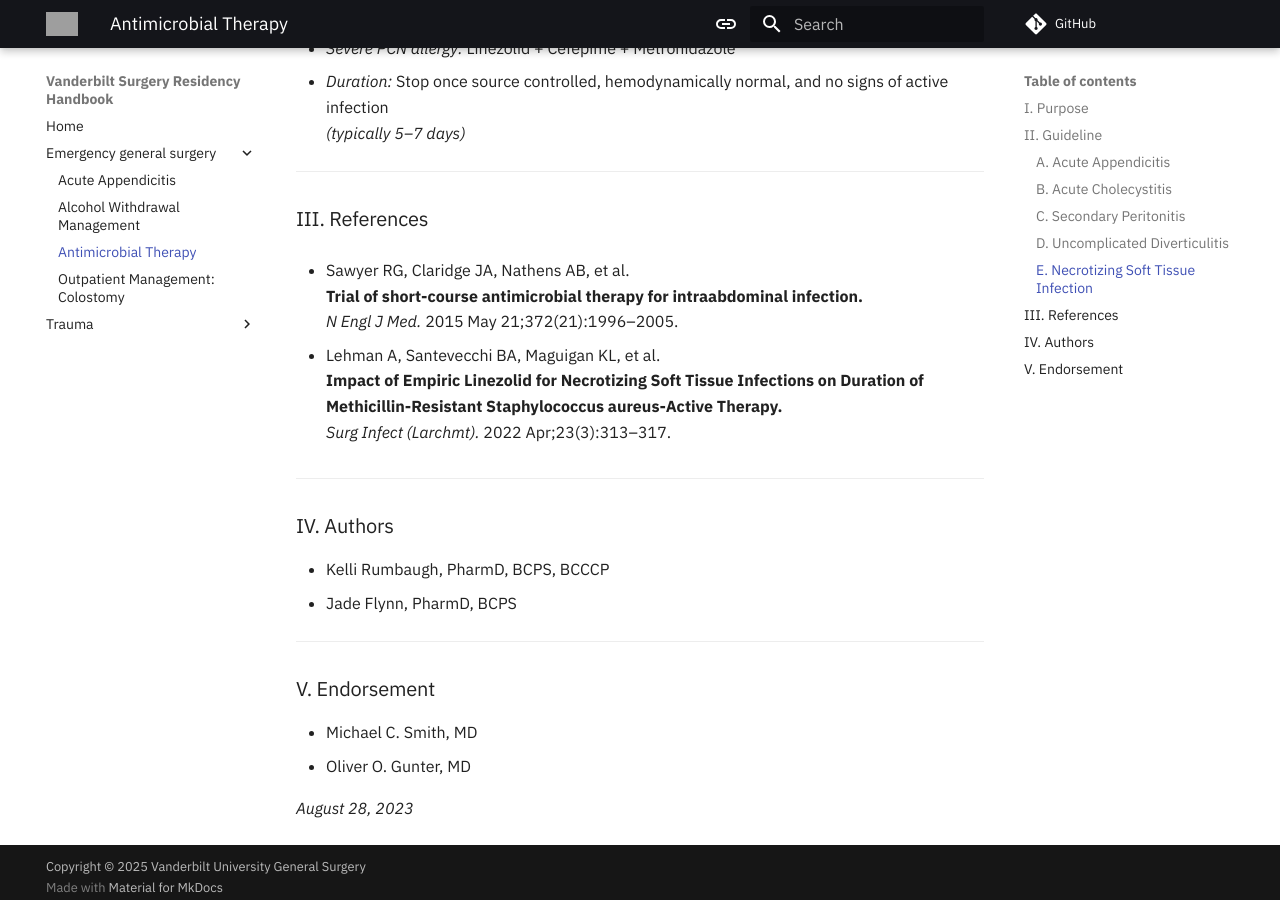
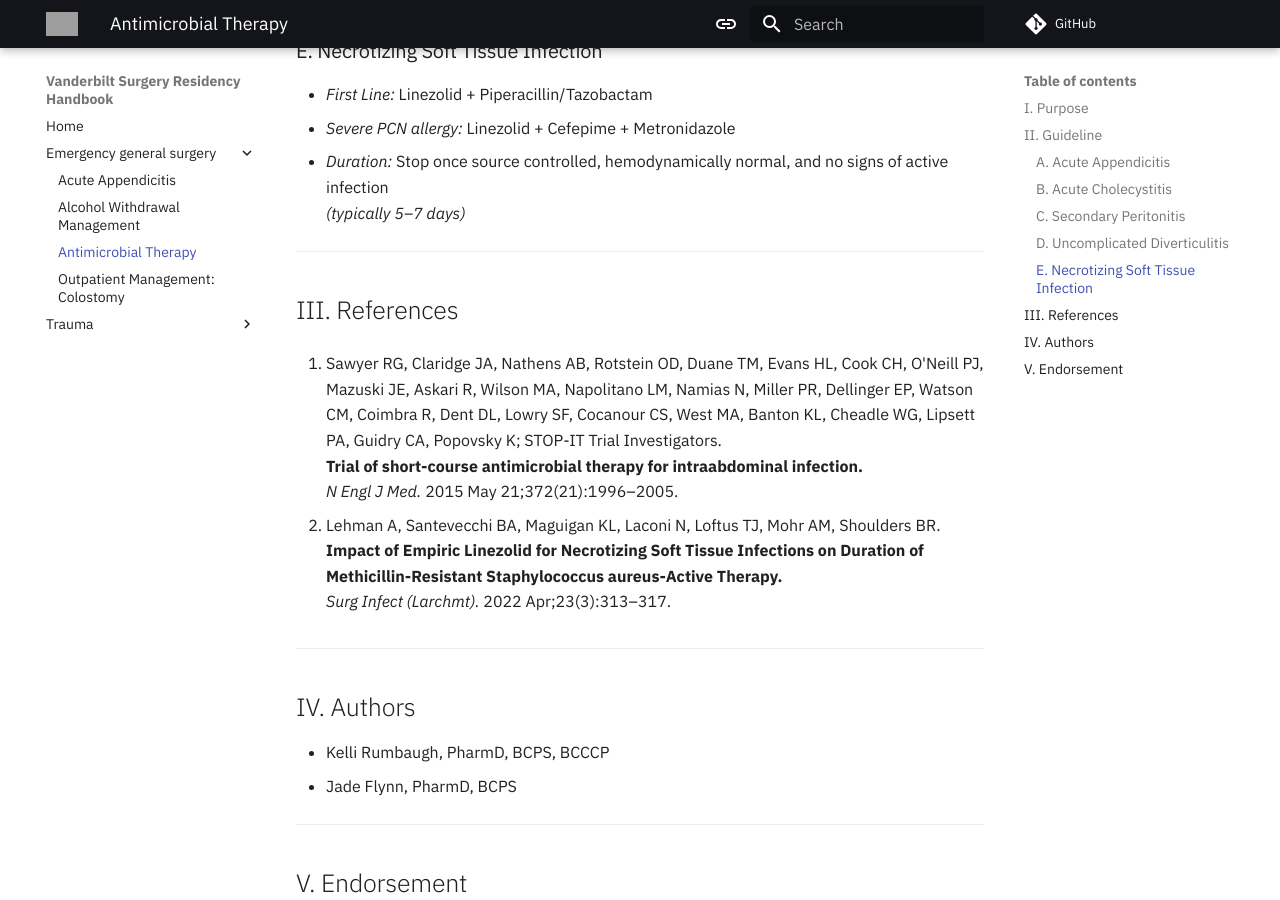
Before and after one commit to bilalmirza96/UOAGeneralSurgery, an MkDocs documentation site: the page built from docs/emergency-general-surgery/Antimicrobial Therapy.md, in a window 1280 px wide and 900 px high, scrolled down 1998 px. Built offline with MkDocs 1.6.1 and Material for MkDocs 9.7.7, drawn with Linux system fonts in a browser that asks for light colours; comment, search, counter and statistics services are not loaded; some of the changed text lies outside the part shown; grey boxes are pictures that could not be loaded.

Commit message:
Update Antimicrobial Therapy.md

```diff
--- a/docs/emergency-general-surgery/Antimicrobial Therapy.md
+++ b/docs/emergency-general-surgery/Antimicrobial Therapy.md
@@ -2,15 +2,15 @@
 
 ---
 
-### I. Purpose
+## I. Purpose
 
 Many patients who present to the Emergency General Surgery service do so for infectious causes. This serves to provide guidance and consistency in antibiotic prescribing for common EGS presenting diagnoses.
 
 ---
 
-### II. Guideline
+## II. Guideline
 
-#### A. Acute Appendicitis
+### A. Acute Appendicitis
 
 - **Without Shock**
   * *First Line:* Ceftriaxone + Metronidazole
@@ -27,14 +27,14 @@ Many patients who present to the Emergency General Surgery service do so for inf
 
 ---
 
-#### B. Acute Cholecystitis
+### B. Acute Cholecystitis
 *(If suspected cholangitis, use Sepsis/MDR Risk pathway)*
 
 - **Community-acquired (no shock)**
   * *First Line:* Ceftriaxone
-    *Only add Metronidazole if biliary-enteric anastomosis*
+    *Add Metronidazole only if biliary-enteric anastomosis*
   * *Severe PCN allergy:* Levofloxacin
-    *Only add Metronidazole if biliary-enteric anastomosis*
+    *Add Metronidazole only if biliary-enteric anastomosis*
 
 - **Sepsis / MDR Risk**
   * *First Line:* Piperacillin/Tazobactam
@@ -46,7 +46,7 @@ Many patients who present to the Emergency General Surgery service do so for inf
 
 ---
 
-#### C. Secondary Peritonitis
+### C. Secondary Peritonitis
 *(Perforated gastric/duodenal ulcer, diverticulitis WITH operation/drain, colon perforation)*
 
 - **Community-acquired (no shock)**
@@ -58,11 +58,11 @@ Many patients who present to the Emergency General Surgery service do so for inf
   * *Severe PCN allergy:* Cefepime + Metronidazole + Vancomycin
 
 - **Duration**
-  * *4 days after source control*
+  * 4 days after source control
 
 ---
 
-#### D. Uncomplicated Diverticulitis
+### D. Uncomplicated Diverticulitis
 *(Without operation/drain AND hemodynamically normal)*
 
 - *First Line:* Amoxicillin/Clavulanic Acid or Ampicillin/Sulbactam (if IV needed)
@@ -71,7 +71,7 @@ Many patients who present to the Emergency General Surgery service do so for inf
 
 ---
 
-#### E. Necrotizing Soft Tissue Infection
+### E. Necrotizing Soft Tissue Infection
 
 - *First Line:* Linezolid + Piperacillin/Tazobactam
 - *Severe PCN allergy:* Linezolid + Cefepime + Metronidazole
@@ -80,26 +80,26 @@ Many patients who present to the Emergency General Surgery service do so for inf
 
 ---
 
-### III. References
+## III. References
 
-- Sawyer RG, Claridge JA, Nathens AB, et al.
-  **Trial of short-course antimicrobial therapy for intraabdominal infection.**
-  *N Engl J Med.* 2015 May 21;372(21):1996–2005.
+1. Sawyer RG, Claridge JA, Nathens AB, Rotstein OD, Duane TM, Evans HL, Cook CH, O'Neill PJ, Mazuski JE, Askari R, Wilson MA, Napolitano LM, Namias N, Miller PR, Dellinger EP, Watson CM, Coimbra R, Dent DL, Lowry SF, Cocanour CS, West MA, Banton KL, Cheadle WG, Lipsett PA, Guidry CA, Popovsky K; STOP-IT Trial Investigators.
+   **Trial of short-course antimicrobial therapy for intraabdominal infection.**
+   *N Engl J Med.* 2015 May 21;372(21):1996–2005.
 
-- Lehman A, Santevecchi BA, Maguigan KL, et al.
-  **Impact of Empiric Linezolid for Necrotizing Soft Tissue Infections on Duration of Methicillin-Resistant Staphylococcus aureus-Active Therapy.**
-  *Surg Infect (Larchmt).* 2022 Apr;23(3):313–317.
+2. Lehman A, Santevecchi BA, Maguigan KL, Laconi N, Loftus TJ, Mohr AM, Shoulders BR.
+   **Impact of Empiric Linezolid for Necrotizing Soft Tissue Infections on Duration of Methicillin-Resistant Staphylococcus aureus-Active Therapy.**
+   *Surg Infect (Larchmt).* 2022 Apr;23(3):313–317.
 
 ---
 
-### IV. Authors
+## IV. Authors
 
 - Kelli Rumbaugh, PharmD, BCPS, BCCCP
 - Jade Flynn, PharmD, BCPS
 
 ---
 
-### V. Endorsement
+## V. Endorsement
 
 - Michael C. Smith, MD
 - Oliver O. Gunter, MD
```
